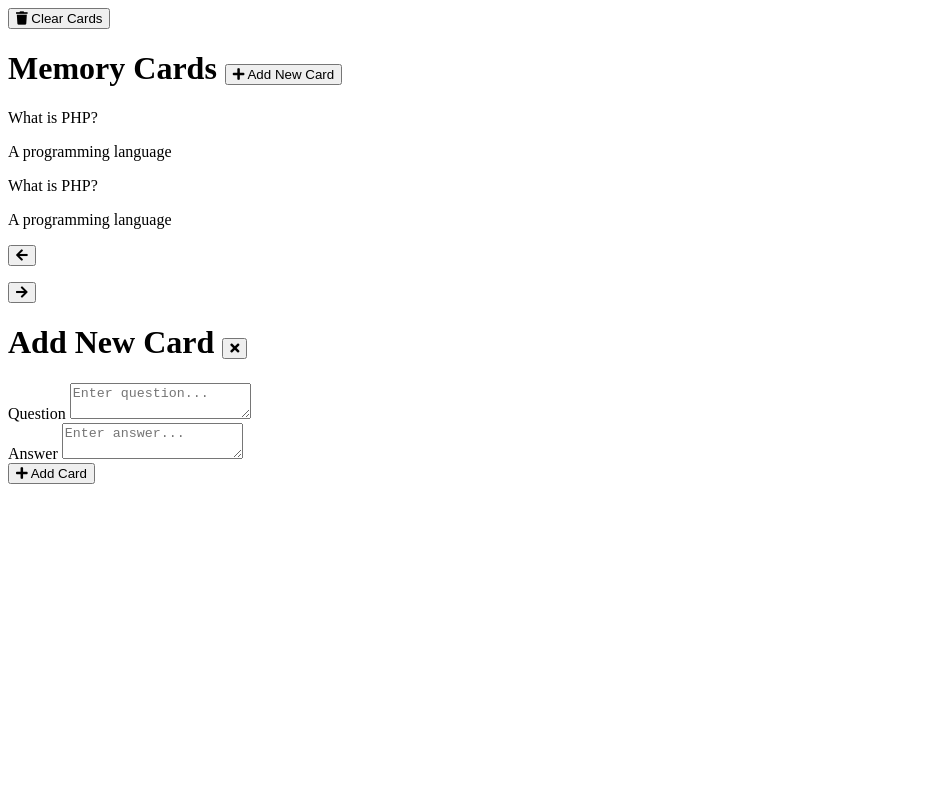
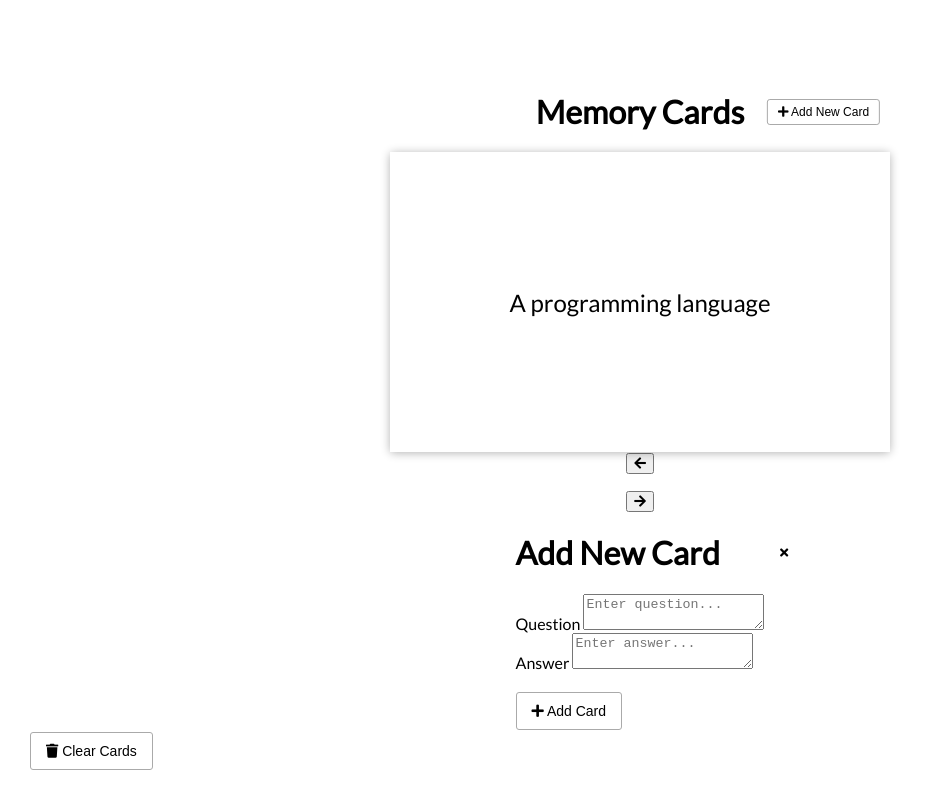
Before and after one commit to girwarkishor/14.Memory-Cards-CSS-Effects-Local-Storage, a website with bundled scripts: page public/index.html in a window 1280 px wide. Shown: the whole page, without its empty margins (0-949 px from the left). Built offline with nearby package versions, Linux system fonts and the light colour scheme.

Commit message:
Basic Card Styling

```diff
--- a/src/scss/main.scss
+++ b/src/scss/main.scss
@@ -1 +1,99 @@
+@import url('https://fonts.googleapis.com/css2?family=Lato:wght@300;400&display=swap');
 @import url('https://cdnjs.cloudflare.com/ajax/libs/font-awesome/5.14.0/css/all.min.css');
+
+* {
+  box-sizing: border-box;
+}
+
+body {
+  background-color: #fff;
+  display: flex;
+  flex-direction: column;
+  align-items: center;
+  justify-content: center;
+  height: 100vh;
+  margin: 0;
+  overflow: hidden;
+  font-family: 'Lato', sans-serif;
+}
+
+h1 {
+  position: relative;
+
+  button {
+    position: absolute;
+    right: 0;
+    transform: translate(120%, -50%);
+    z-index: 2;
+  }
+}
+
+.btn {
+  background-color: #fff;
+  border: 1px solid #aaa;
+  border-radius: 3px;
+  font-size: 14px;
+  margin-top: 20px;
+  padding: 10px 15px;
+}
+
+.btn-small {
+  font-size: 12px;
+  padding: 5px 10px;
+}
+
+.btn-ghost {
+  border: 0;
+  background-color: transparent;
+}
+
+.clear {
+  position: absolute;
+  bottom: 30px;
+  left: 30px;
+}
+
+.cards {
+  perspective: 1000px;
+  position: relative;
+  height: 300px;
+  width: 500px;
+  max-width: 100%;
+}
+
+.card {
+  position: absolute;
+  opacity: 0;
+  font-size: 1.5em;
+  top: 0;
+  left: 0;
+  height: 100%;
+  width: 100%;
+}
+
+.card.active {
+  cursor: pointer;
+  opacity: 1;
+  z-index: 10;
+}
+
+.inner-card {
+  box-shadow: 0 1px 10px rgba(0, 0, 0, 0.3);
+  border-radius: 4px;
+  height: 100%;
+  width: 100%;
+  position: relative;
+}
+
+.inner-card-front,
+.inner-card-back {
+  position: absolute;
+  top: 0;
+  left: 0;
+  display: flex;
+  align-items: center;
+  justify-content: center;
+  height: 100%;
+  width: 100%;
+  background: #fff;
+}
```
Also changed, not shown: 2 other files.
